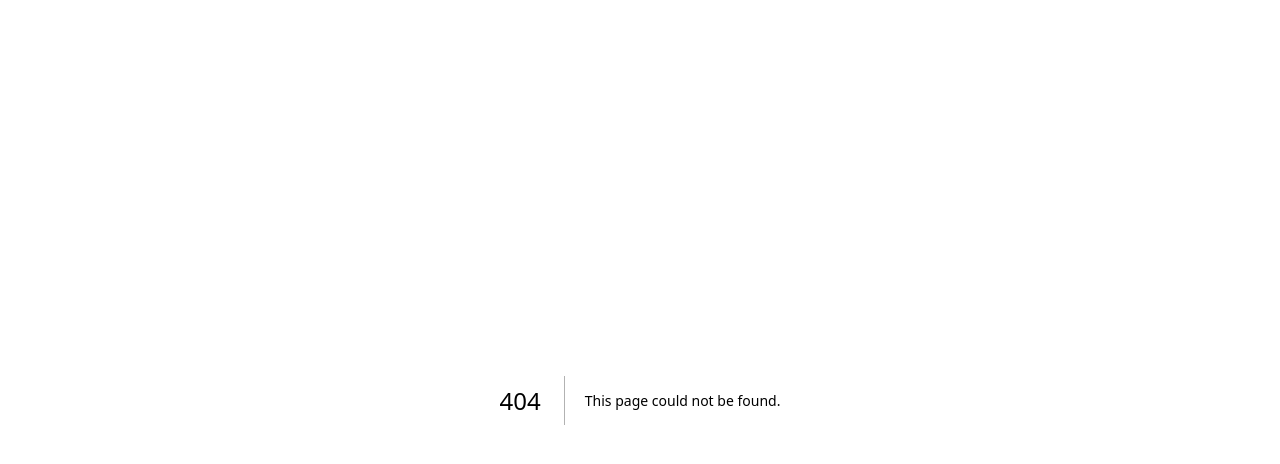
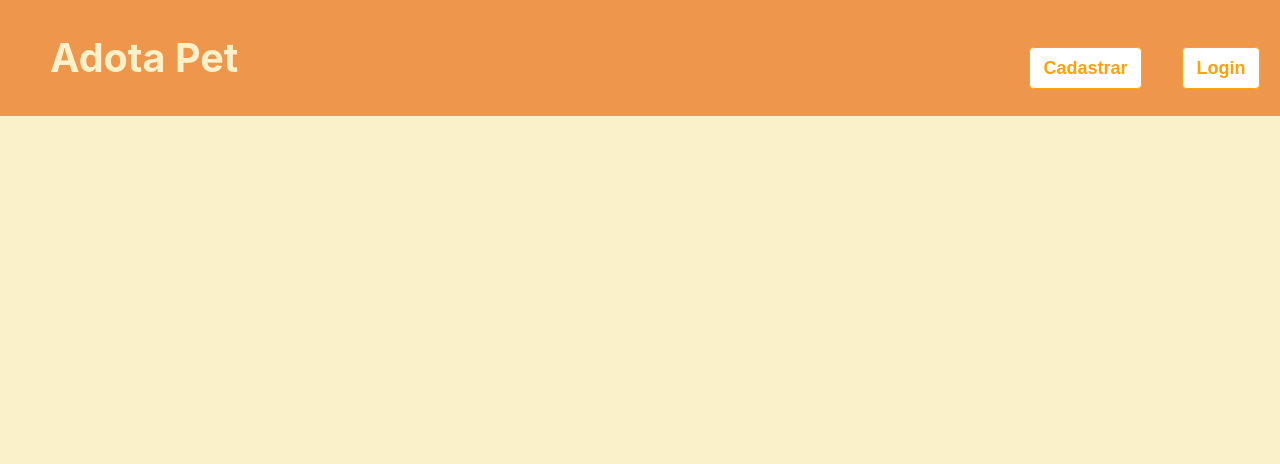
Before and after one commit to Rafael-Corona/AdotaPet, a Next.js app: page /home in a window 1280 px wide. Before the commit this address had no page. Shown: the top 464 px of the page. Built offline with nearby package versions, Linux system fonts and the light colour scheme.

Commit message:
add home page

```diff
--- a/next.config.js
+++ b/next.config.js
@@ -4,6 +4,15 @@ const nextConfig = {}
 module.exports = nextConfig
 
 module.exports = {
+    async redirects() {
+    return [
+      {
+        source: '/',
+        destination: '/home',
+        permanent: true,
+      },
+    ]
+  },
     compiler: {
       // Enables the styled-components SWC transform
       styledComponents: true
--- /dev/null
+++ b/src/components/home_header.js
@@ -0,0 +1,31 @@
+import styles from './home_header.module.css';
+import { BsPersonCircle } from 'react-icons/bs';
+import Link from 'next/link';
+
+import {
+    ButtonInverted,
+    ButtonContainer,
+    Input,
+    FontBold,
+    Errors,
+} from "../pages/styles.js";
+
+const HomeHeader = () => {
+    return (
+        <header className={styles.header}>
+            <Link href="/home" className={styles.link}>
+            <h1 className={styles.h1}>Adota Pet</h1>
+            </Link>
+            <ButtonContainer>
+            <Link href="/cadastro" className={styles.link}>
+            <ButtonInverted className={styles.button}>Cadastrar</ButtonInverted>
+            </Link>
+            <Link href="/login" className={styles.link}>
+		    <ButtonInverted className={styles.button}>Login</ButtonInverted>
+            </Link>
+            </ButtonContainer>
+        </header>
+    );
+};
+
+export default HomeHeader;
--- /dev/null
+++ b/src/components/home_header.module.css
@@ -0,0 +1,41 @@
+.header {
+    display: flex;
+    justify-content: space-between;
+    align-items: center;
+    background-color: var(--orange);
+    color: var(--white);
+    position: fixed;
+    top: 0;
+    left: 0;
+    width: 100vw;
+}
+
+.link {
+    color: var(--white) !important;
+    text-decoration: none !important;
+}
+
+.button {
+    margin: 20px !important;
+}
+
+.h1 {
+    font-size: 220%;
+    padding-left: 50px;
+}
+
+.h1:hover {
+    color: #0D3B66;
+    transition:all 0.2s;
+}
+
+.icon {
+    font-size: 400%;
+    padding-right: 10%;
+    cursor: pointer;
+}
+
+.icon:hover {
+    color: #0D3B66;
+    transition:all 0.2s;
+}
--- /dev/null
+++ b/src/pages/home.js
@@ -0,0 +1,10 @@
+import HomeHeader from '../components/home_header';
+import styles from './login.module.css'
+
+export default function Home() {
+    return (
+            <div className={styles.container}>
+                    <HomeHeader/>
+            </div>
+    )
+}
```
